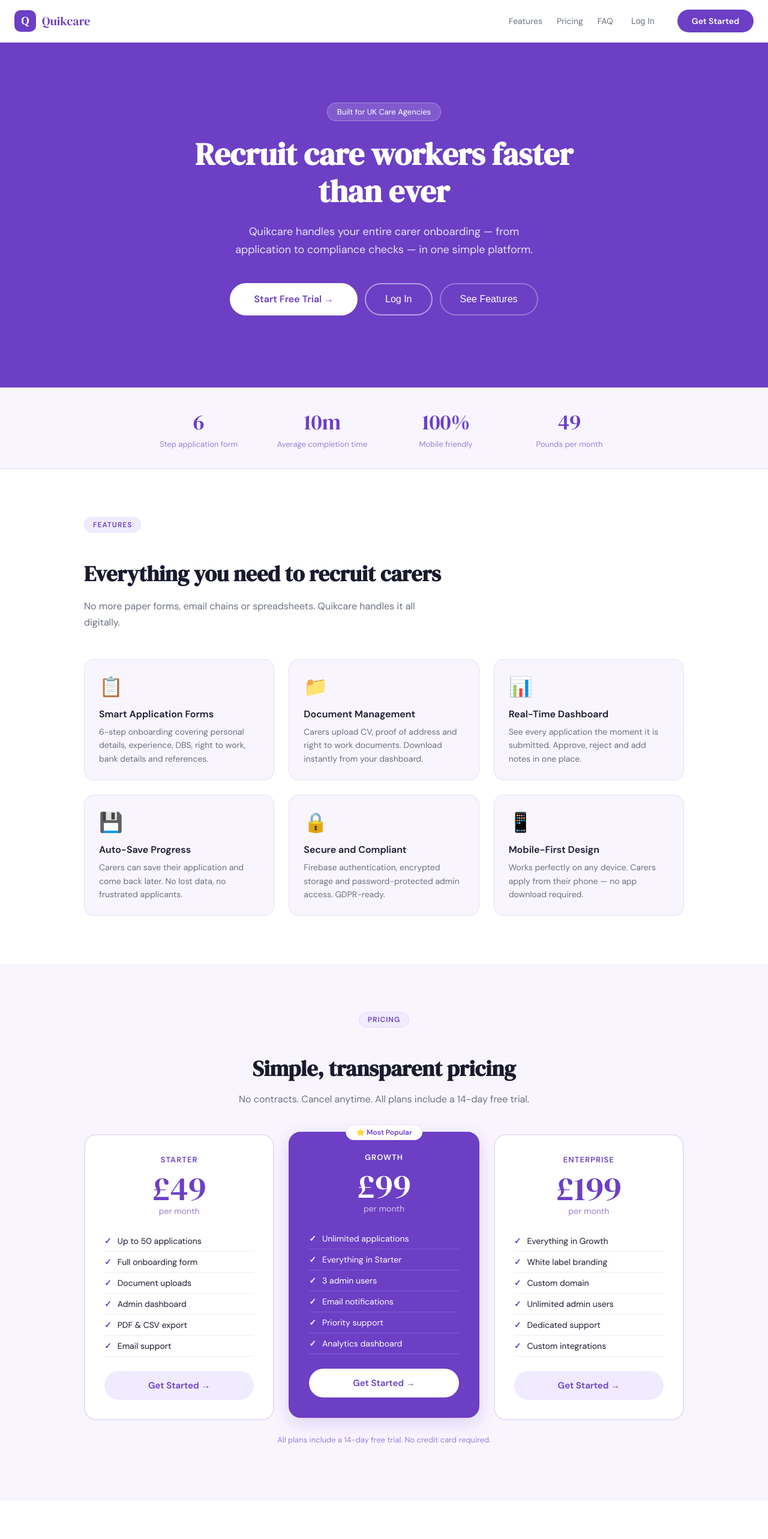
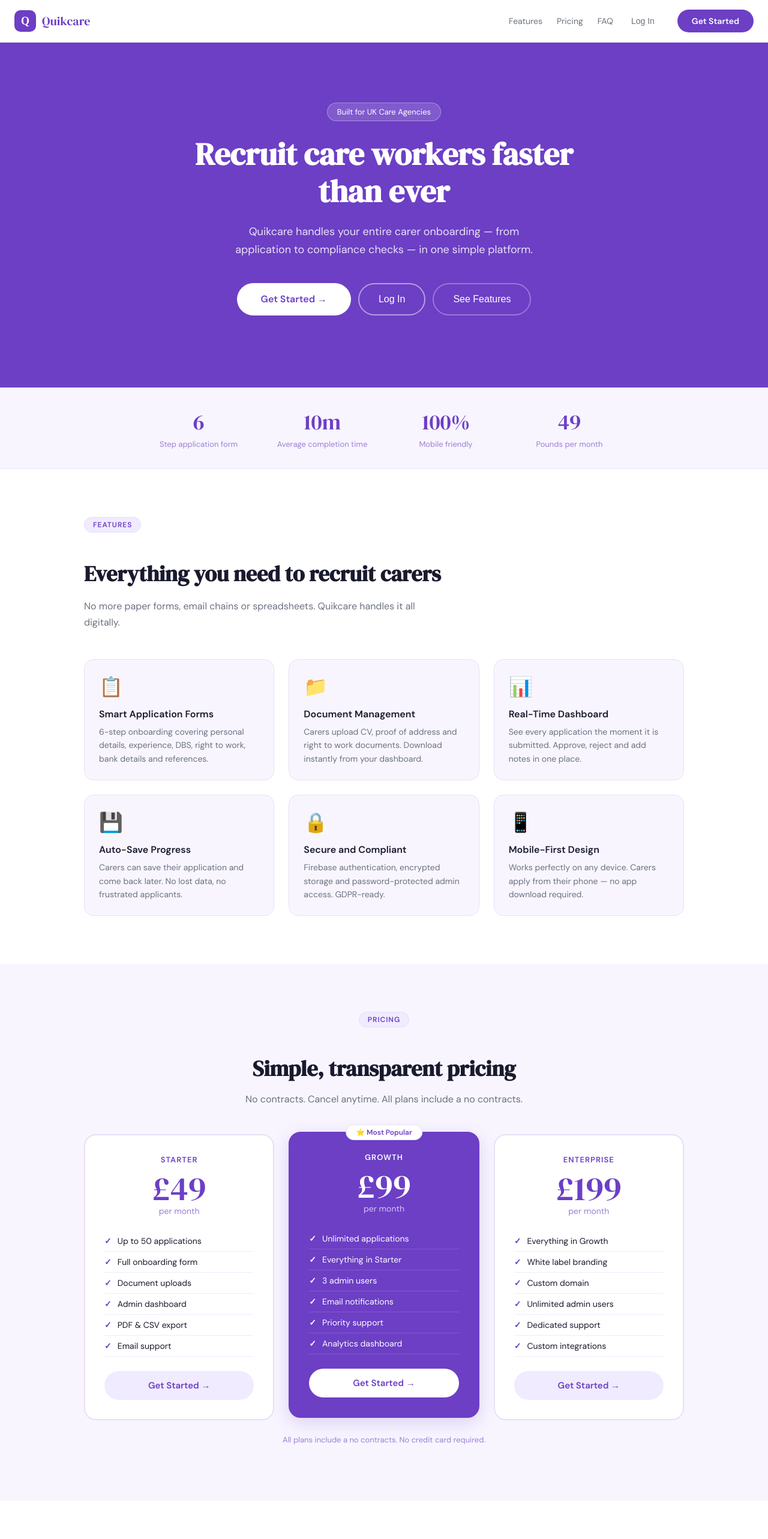
Before and after one commit to MICHELOCHTERE/CARECONNECT, a React (Create React App) app: page / in a window 1280 px wide. Shown: the top 2566 px of the page at 60% size. Built offline with nearby package versions, Linux system fonts and the light colour scheme; no server answers.

Commit message:
remove free trial mentions

```diff
--- a/src/LandingPage.js
+++ b/src/LandingPage.js
@@ -188,7 +188,7 @@
         <h1 style={s.heroTitle}>Recruit care workers faster than ever</h1>
         <p style={s.heroSub}>Quikcare handles your entire carer onboarding — from application to compliance checks — in one simple platform.</p>
         <div style={s.heroBtns}>
-          <a href="https://buy.stripe.com/test_00wdR88vFbgw7tRfFP87K06" style={{ ...s.heroBtn1, textDecoration: "none", display: "inline-block" }}>Start Free Trial →</a>
+          <a href="https://buy.stripe.com/test_00wdR88vFbgw7tRfFP87K06" style={{ ...s.heroBtn1, textDecoration: "none", display: "inline-block" }}>Get Started →</a>
           <button style={s.heroBtn2} onClick={onLogin}>Log In</button>
           <button style={{ ...s.heroBtn2, borderColor: "rgba(255,255,255,0.3)" }} onClick={() => document.getElementById("features").scrollIntoView({ behavior: "smooth" })}>See Features</button>
         </div>
@@ -222,9 +222,9 @@
         <div style={{ maxWidth: 1000, margin: "0 auto", textAlign: "center" }}>
           <div style={s.sectionBadge}>Pricing</div>
           <h2 style={{ ...s.sectionTitle, textAlign: "center" }}>Simple, transparent pricing</h2>
-          <p style={{ color: "#6b7280", fontSize: 16, textAlign: "center", marginBottom: 48 }}>No contracts. Cancel anytime. All plans include a 14-day free trial.</p>
+          <p style={{ color: "#6b7280", fontSize: 16, textAlign: "center", marginBottom: 48 }}>No contracts. Cancel anytime. All plans include a no contracts.</p>
           <PricingCards />
-          <p style={{ color: "#9b7fd4", fontSize: 13, marginTop: 24 }}>All plans include a 14-day free trial. No credit card required.</p>
+          <p style={{ color: "#9b7fd4", fontSize: 13, marginTop: 24 }}>All plans include a no contracts. No credit card required.</p>
         </div>
       </div>
 
@@ -244,7 +244,7 @@
       <div style={s.ctaWrap}>
         <h2 style={s.ctaTitle}>Ready to transform your recruitment?</h2>
         <p style={s.ctaSub}>Join care agencies across the Midlands using Quikcare to hire faster.</p>
-        <a href="https://buy.stripe.com/test_00wdR88vFbgw7tRfFP87K06" style={{ ...s.ctaBtn, textDecoration: "none", display: "inline-block" }}>Start Your Free Trial →</a>
+        <a href="https://buy.stripe.com/test_00wdR88vFbgw7tRfFP87K06" style={{ ...s.ctaBtn, textDecoration: "none", display: "inline-block" }}>Get Started Today →</a>
       </div>
 
       <div style={s.footer}>
```
